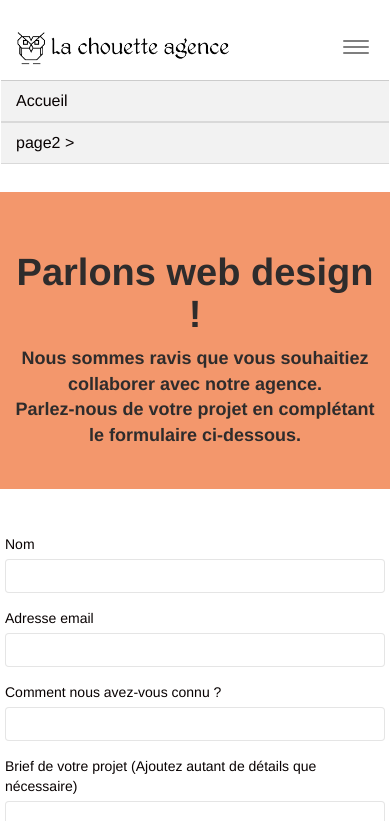
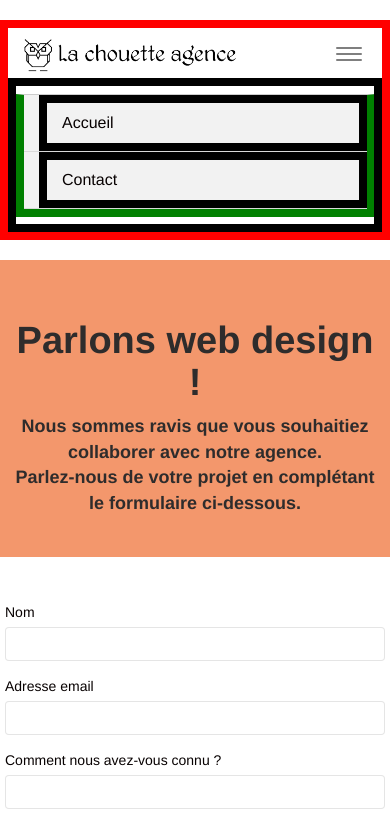
Before and after one commit to ana2854/AnaNasta_4_21062021, a plain HTML site: page page2.html in a window 390 px wide. Both pictures are taken after a click on the button "Toggle navigation". Shown: the top 821 px of the page. Drawn offline with nearby package versions, Linux system fonts and the light colour scheme; files that its build step writes are made by us from their sources; a script that the page names is missing.

Commit message:
liens de contact recadrés

```diff
--- a/page2.html
+++ b/page2.html
@@ -3,8 +3,7 @@
 <head>
     <meta charset="utf-8">
 
-    <meta name="description" content="Si vous souhaitez collaborer avec la chouette agence,
-	voici nos coordonnées et un formulaire à remplir ">
+    <meta name="description" content="Si vous souhaitez collaborer avec la chouette agence, voici nos coordonnées et un formulaire à remplir ">
     <meta name="viewport" content="width=device-width, initial-scale=1.0, viewport-fit=cover">
     <link rel="shortcut icon" type="image/jpg" href="favicon-min.jpg">
 
@@ -19,7 +18,7 @@
 	<script src="./js/blocs.min.js"></script>
 	<script src="./js/jqBootstrapValidation.js"></script>
 	<script src="./js/formHandler.js"></script>
-    <title>page2</title>
+    <title>Contact</title>
 
 
 <!-- Analytics -->
@@ -35,21 +34,25 @@
 <div class="bloc bgc-white l-bloc " id="bloc-0">
 	<div class="container bloc-sm">
 		<nav class="navbar row">
-			<div class="navbar-header">
-				<a class="navbar-brand" href="index.html"><img src="img/la-chouette-agence.png" alt="atlanta web design logo" height="40" /></a>
+			<div class="navbar-header header">
+				<a class="navbar-brand" href="index.html">
+					<img src="img/la-chouette-agence.png" alt="Logo de la chouette agence avec ecrit le nom de la chouette agence" height="40" />
+				</a>
+
 				<button id="nav-toggle" type="button" class="ui-navbar-toggle navbar-toggle" data-toggle="collapse" data-target=".navbar-1">
 					<span class="sr-only">Toggle navigation</span><span class="icon-bar"></span><span class="icon-bar"></span><span class="icon-bar"></span>
 				</button>
+
 			</div>
 			<div class="collapse navbar-collapse navbar-1 special-dropdown-nav">
+
 				<ul class="site-navigation nav navbar-nav">
 					<li>
-						<a href="index.html">Accueil</a>
+						<a href="index.html" title="Aller sur la page d'accueil">Accueil</a>
 					</li>
+
 					<li>
-					</li>
-					<li>
-						<a href="page2.html">page2 &gt;</a>
+						<a href="page2.html" title="Aller sur la page de formulaire et coordonnées de l'entreprise">Contact</a>
 					</li>
 				</ul>
 			</div>
--- a/style.css
+++ b/style.css
@@ -288,9 +288,25 @@ a:hover {
     font-size: 32px;
 }
 
+.header {
+    width: 100%;
+}
+
 .navbar {
     margin-bottom: 0;
     z-index: 1;
+    width: 100%;
+
+
+    border: 8px solid red;
+}
+
+.nav>li>a {
+position: relative;
+display: block;
+padding: 10px 15px;
+text-decoration: none;
+
 }
 
 .navbar-brand {
@@ -300,6 +316,10 @@ a:hover {
     font-weight: normal;
     font-weight: 600;
     line-height: 44px;
+}
+
+.nav {
+    list-style: none;
 }
 
 .navbar-brand img {
@@ -321,6 +341,16 @@ a:hover {
     margin-right: -16px;
     float: right;
     z-index: 1;
+
+
+    border: 8px solid green;
+}
+
+.navbar-nav>li>a {
+padding-top: 10px;
+padding-bottom: 10px;
+line-height: 20px;
+border: 8px solid black;
 }
 
 .nav > li {
@@ -683,6 +713,8 @@ p {
 
 }
 
+
+
 .d-bloc .lieu{
     font-size: large;
     color: black;
@@ -980,6 +1012,9 @@ h4 {
         transform: none;
         -webkit-transform: none;
         -ms-transform: none;
+
+
+        border:8px solid black;
     }
     .nav > li {
         margin-top: 0;
@@ -1014,10 +1049,13 @@ h4 {
         right: -1px;
     }
     .navbar-collapse {
-        padding: 0;
+        padding-right: 15px;
+        padding-left: 15px;
         overflow-x: hidden;
         -webkit-box-shadow: none;
         box-shadow: none;
+
+        border: 8px solid black;
     }
     .navbar-brand img {
         max-height: 40px;
```
Also changed, not shown: index.html (+16 -12 lines).
